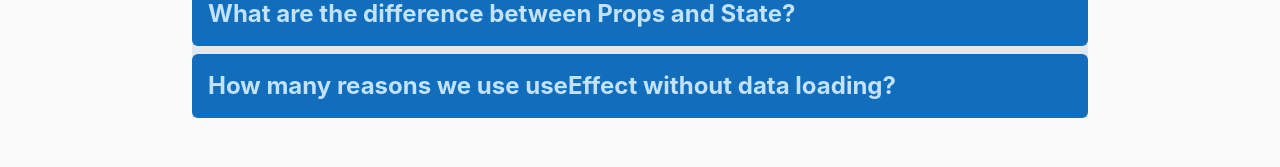
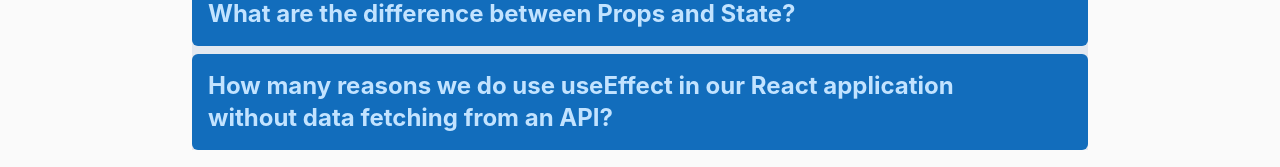
Before and after one commit to rajibdas-it/super-active-club, a React (Create React App) app: page / in a window 1280 px wide. Shown: the part 1753-1920 px from the top of the page. Before the commit the page ends 1891 px from the top, so only its background shows below. Built offline with nearby package versions, Linux system fonts and the light colour scheme.

Commit message:
question section complete

```diff
--- a/src/Components/Answer/Answer.js
+++ b/src/Components/Answer/Answer.js
@@ -10,6 +10,10 @@ const Answer = () => {
                 <div className="collapse-content bg-slate-300 text-primary-content group-focus:bg-slate-300 group-focus:text-secondary-content">
                     <p className='mt-2'><span className='text-xl font-bold underline'>Declarative:</span> Create simple views for each state in application and react will efficiently update and render just the right components when data changes.</p>
                     <p>Component Based: Application UI is wrapped inside a self-contained module known as a component. Components are used to define the visuals and interactions in applications.
+                    </p>
+                    <br />
+                    <p>
+                        <span className='text-xl font-bold underline'>Component Based:</span> Application UI is wrapped inside a self-contained module known as a component. Components are used to define the visuals and interactions in applications.
                     </p>
                     <br />
                     <p>
@@ -52,10 +56,17 @@ const Answer = () => {
             </div>
             <div tabIndex={3} className="collapse group mb-2 rounded-md">
                 <div className="collapse-title bg-primary text-primary-content group-focus:bg-primary group-focus:text-secondary-content">
-                    <p className='text-2xl font-bold'> How many reasons we use useEffect without data loading?</p>
+                    <p className='text-2xl font-bold'> How many reasons we do use useEffect in our React application without data fetching from an API?</p>
                 </div>
                 <div className="collapse-content bg-slate-300 text-primary-content group-focus:bg-slate-300 group-focus:text-secondary-content">
-                    <p className='mt-2'>React create a virtual dom</p>
+                    <div className='mt-2'>
+                        <p>1. Side Effect Runs After Every Render</p>
+                        <p>2. Side Effect Runs Only Once After Initial Render</p>
+                        <p>3. Side Effect Runs After State Value Changes</p>
+                        <p>4. Side Effect Runs After Props Value Change</p>
+                        <p>5. Side Effect Runs After Props and State Value Change</p>
+                        <p>6. Side Effect Cleanup</p>
+                    </div>
                 </div>
             </div>
 
```
